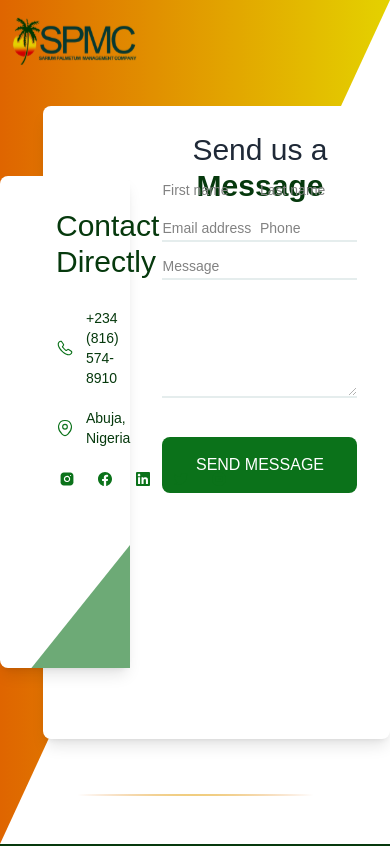
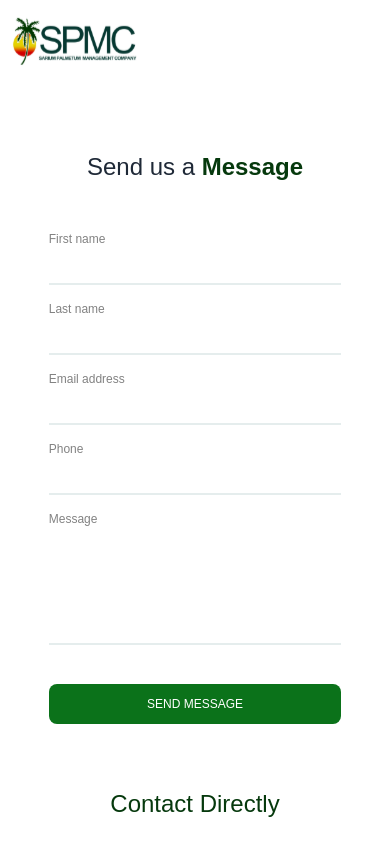
Before and after one commit to oseogbe/SPMC, a Next.js app: page /contact-us in a window 390 px wide. Shown: the top 846 px of the page. Built offline with nearby package versions, Linux system fonts and the light colour scheme; a web font is replaced by a local one; what tailwindcss-inner-border would draw is missing.

Commit message:
contact page mobile responsive

```diff
--- a/app/contact-us/layout.tsx
+++ b/app/contact-us/layout.tsx
@@ -20,11 +20,11 @@ export default function ContactLayout({
     return (
         <html lang="en">
             <body className={is.className}>
-                <div className='absolute h-screen w-full bg-gradient-to-r from-[#DF6500] to-[#E4D200] bg-no-repeat clip-bg-contact'></div>
-                <div className="h-screen flex items-center justify-center">
+                <div className='hidden lg:block lg:absolute lg:h-screen w-full bg-gradient-to-r from-[#DF6500] to-[#E4D200] bg-no-repeat clip-bg-contact'></div>
+                <div className="pt-28 lg:pt-0 lg:h-screen flex items-center justify-center">
                     <ContactHeader />
                     {children}
-                    <img className="absolute bottom-12 mt-8 w-[70%]" src="/img/divider.svg" alt="divider" />
+                    {/* <img className="absolute bottom-12 mt-8 w-[70%]" src="/img/divider.svg" alt="divider" /> */}
                 </div>
                 <Footer />
             </body>
--- a/app/contact-us/page.js
+++ b/app/contact-us/page.js
@@ -1,43 +1,43 @@
 /* eslint-disable @next/next/no-img-element */
 const ContactUs = () => {
     return (
-        <div className="w-full h-3/4 grid grid-rows-9 grid-cols-9 z-10 max-w-7xl mx-auto">
-            <div className="relative bg-white row-start-2 row-end-[9] col-start-1 col-end-4 z-20 rounded-lg shadow-lg">
+        <div className="w-full h-3/4 flex flex-col-reverse lg:grid lg:grid-rows-9 lg:grid-cols-9 lg:z-10 max-w-7xl mx-auto">
+            <div className="relative bg-white mt-16 lg:mt-0 lg:row-start-2 lg:row-end-[9] lg:col-start-1 lg:col-end-4 z-20 lg:rounded-lg lg:shadow-lg">
                 <div className="absolute w-full h-full bg-[#6DAA76] clip-contact-info"></div>
-                <div className="px-14 pt-[25%]">
-                    <h3 className="text-3xl font-medium text-dark-green z-10">Contact <br className="hidden lg:block" />Directly</h3>
+                <div className="flex flex-col items-center lg:block lg:px-14 min-h-[300px] lg:pt-[25%]">
+                    <h3 className="text-2xl lg:text-3xl text-center lg:text-left font-medium text-dark-green z-10">Contact <br className="hidden lg:block" />Directly</h3>
                     <div className="mt-7 lg:mt-12 space-y-5 lg:space-y-6">
                         <div className="flex items-center space-x-3">
-                            <img className="w-8" src="/img/call.svg" alt="" />
+                            <img className="w-6 lg:w-8" src="/img/call.svg" alt="" />
                             <p className="text-sm lg:text-xl text-dark-green font-medium">+234 (816) 574-8910</p>
                         </div>
                         <div className="flex items-center space-x-3">
-                            <img className="w-8" src="/img/location.svg" alt="" />
+                            <img className="w-6 lg:w-8" src="/img/location.svg" alt="" />
                             <p className="text-sm lg:text-xl text-dark-green font-medium">Abuja, Nigeria</p>
                         </div>
                     </div>
-                    <div className="flex items-center space-x-6 pl-1 mt-6 lg:mt-12">
-                        <img className="w-6" src="/img/instagram-icon.svg" alt="spmc instagram" />
-                        <img className="w-6" src="/img/facebook-icon.svg" alt="spmc facebook" />
-                        <img className="w-6" src="/img/linkedin-icon.svg" alt="spmc linkedin" />
-                        <img className="w-6" src="/img/twitter-icon.svg" alt="spmc twitter" />
-                        <img className="w-6" src="/img/youtube-icon.svg" alt="spmc youtube" />
+                    <div className="flex items-center space-x-6 pl-1 mt-8 lg:mt-12">
+                        <img className="w-5 lg:w-6" src="/img/instagram-icon.svg" alt="spmc instagram" />
+                        <img className="w-5 lg:w-6" src="/img/facebook-icon.svg" alt="spmc facebook" />
+                        <img className="w-5 lg:w-6" src="/img/linkedin-icon.svg" alt="spmc linkedin" />
+                        <img className="w-5 lg:w-6" src="/img/twitter-icon.svg" alt="spmc twitter" />
+                        <img className="w-5 lg:w-6" src="/img/youtube-icon.svg" alt="spmc youtube" />
                     </div>
                 </div>
             </div>
-            <div className="bg-white row-start-1 row-end-[10] col-start-2 col-end-10 rounded-lg shadow-lg">
-                <div className="pl-[25%] w-full h-full">
+            <div className="bg-white lg:row-start-1 lg:row-end-[10] lg:col-start-2 lg:col-end-10 lg:rounded-lg lg:shadow-lg">
+                <div className="lg:pl-[25%] w-full h-full">
                     <form className="mx-auto w-3/4 h-full pt-[10%]">
-                        <h2 className="text-3xl text-[#1F2937] text-center font-light">Send us a <span className="text-dark-green font-semibold">Message</span></h2>
-                        <div className="lg:mt-24">
-                            <div className="grid grid-cols-2 lg:gap-x-8 lg:gap-y-16">
+                        <h2 className="text-2xl lg:text-3xl text-[#1F2937] text-center font-light">Send us a <span className="text-dark-green font-semibold">Message</span></h2>
+                        <div className="mt-16 lg:mt-24">
+                            <div className="grid lg:grid-cols-2 lg:gap-x-8 gap-y-8 lg:gap-y-16">
                                 <div className="relative">
                                     <input
                                         type="text"
                                         id="first-name"
                                         className="contact-input"
                                     />
-                                    <label for="first-name" className="contact-input-label">First name</label>
+                                    <label htmlFor="first-name" className="contact-input-label">First name</label>
                                 </div>
                                 <div className="relative">
                                     <input
@@ -45,7 +45,7 @@ const ContactUs = () => {
                                         id="last-name"
                                         className="contact-input"
                                     />
-                                    <label for="last-name" className="contact-input-label">Last name</label>
+                                    <label htmlFor="last-name" className="contact-input-label">Last name</label>
                                 </div>
                                 <div className="relative">
                                     <input
@@ -53,7 +53,7 @@ const ContactUs = () => {
                                         id="email"
                                         className="contact-input"
                                     />
-                                    <label for="email" className="contact-input-label">Email address</label>
+                                    <label htmlFor="email" className="contact-input-label">Email address</label>
                                 </div>
                                 <div className="relative">
                                     <input
@@ -61,19 +61,19 @@ const ContactUs = () => {
                                         id="phone"
                                         className="contact-input"
                                     />
-                                    <label for="phone" className="contact-input-label">Phone</label>
+                                    <label htmlFor="phone" className="contact-input-label">Phone</label>
                                 </div>
-                                <div className="relative col-span-2">
+                                <div className="relative lg:col-span-2">
                                     <textarea
                                         type="text"
                                         id="message"
-                                        className="contact-input"
+                                        className="contact-input resize-none"
                                         rows="5"
                                     />
-                                    <label for="message" className="contact-input-label">Message</label>
+                                    <label htmlFor="message" className="contact-input-label">Message</label>
                                 </div>
                             </div>
-                            <button type="button" className="w-full h-14 mt-8 bg-primary text-white text-center font-medium rounded-lg">SEND MESSAGE</button>
+                            <button type="button" className="w-full h-10 lg:h-14 mt-8 bg-primary text-xs lg:text-base text-white text-center font-medium rounded-lg">SEND MESSAGE</button>
                         </div>
                     </form>
                 </div>
--- a/app/globals.css
+++ b/app/globals.css
@@ -39,7 +39,7 @@
 
     .contact-input:focus + label,
     .contact-input:not(:placeholder-shown) + label {
-        @apply -top-6 text-sm text-[#828282];
+        @apply -top-4 lg:-top-6 text-xs lg:text-sm text-[#828282];
     }
 }
 
```
